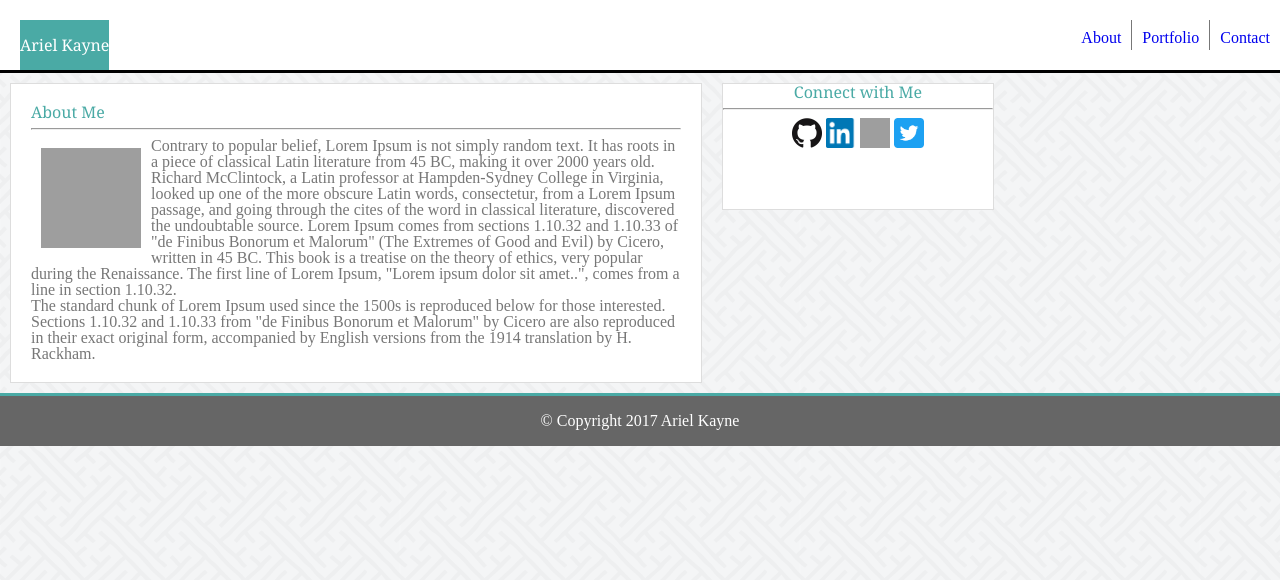
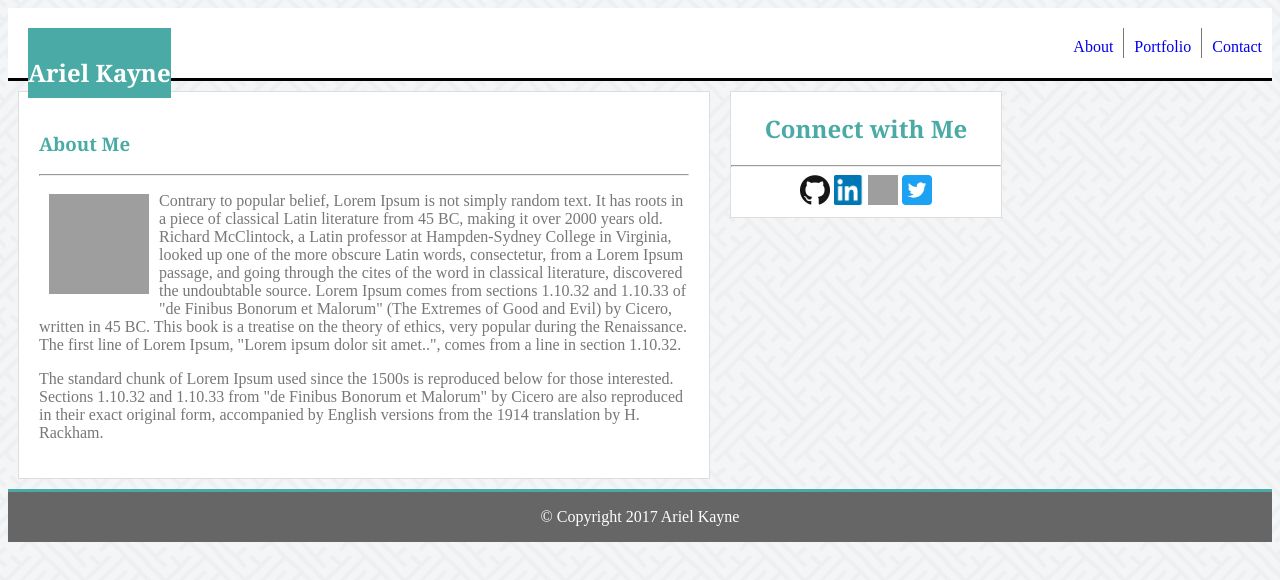
Before and after one commit to arielkayne/Basic-Portfolio, a plain HTML site: page index.html in a window 1280 px wide. Drawn offline with Linux system fonts and the light colour scheme; grey boxes are pictures that could not be loaded.

Commit message:
newish updates

```diff
--- a/css/style.css
+++ b/css/style.css
@@ -1,7 +1,6 @@
 body {
 	background-image: url('../images/sayagata-400px.png');
 	color: #777777;
-
 }
 
 header {
@@ -23,17 +22,11 @@ footer {
 	border-top: 3px solid #4aaaa5;
 }
 
-h1 {
+h1, h2 {
 	font-family: 'Georgia', Times, Times New Roman, serif;
 	color: #4aaaa5;
-
 }
 
-h2 {
-	font-family: 'Georgia', Times, Times New Roman, serif;
-	color: #4aaaa5;
-
-}
 
 #myName {
 	display:inline-block;
@@ -45,10 +38,11 @@ h2 {
 	line-height: 50px;
 }
 
-.naviBar {float: right;
-
+.naviBar {
+	float: right;
 }
 
+section.naviBar:float {color: yellow;}
 
 #contactNav {
 	float:right;
@@ -78,6 +72,7 @@ h2 {
 	padding: 20px;
 	border: 1px solid #dddddd;
 	margin: 10px;
+	overflow: auto;
 }
 
 #bioPic {
@@ -114,6 +109,7 @@ h2 {
 	right:5%;
 
 }
+
 
 /*Colors Pro-tip: Use the Eye Dropper Chrome extension to find the colors used on web pages.
 
--- a/index.html
+++ b/index.html
@@ -6,7 +6,7 @@
 	<head>
 		<title>Ari's Body of Work</title>
 		<meta charset="UTF-8">
-  		<link rel="stylesheet" type="text/css" href="css/reset.css">
+  		<!-- <link rel="stylesheet" type="text/css" href="css/reset.css">  -->
   		<link rel="stylesheet" type="text/css" href="css/style.css">
 
 	</head>
@@ -26,8 +26,8 @@
 				<a href="#"><li id="aboutNav">About</li></a>
 				</ul>
 			</section>
+		</header>
 
-		</header>
 
 		<section class="content">
 			<!--About Me-->
@@ -38,29 +38,26 @@
 				<img id ="bioPic" src="images/20160912LG-TVLheadshots003 BW.jpg" width="100px" height="100px" alt="Bio Pic">
 				<!--About me text-->
 				<p>Contrary to popular belief, Lorem Ipsum is not simply random text. It has roots in a piece of classical Latin literature from 45 BC, making it over 2000 years old. Richard McClintock, a Latin professor at Hampden-Sydney College in Virginia, looked up one of the more obscure Latin words, consectetur, from a Lorem Ipsum passage, and going through the cites of the word in classical literature, discovered the undoubtable source. Lorem Ipsum comes from sections 1.10.32 and 1.10.33 of "de Finibus Bonorum et Malorum" (The Extremes of Good and Evil) by Cicero, written in 45 BC. This book is a treatise on the theory of ethics, very popular during the Renaissance. The first line of Lorem Ipsum, "Lorem ipsum dolor sit amet..", comes from a line in section 1.10.32.</p>
+
 				<p>
 				The standard chunk of Lorem Ipsum used since the 1500s is reproduced below for those interested. Sections 1.10.32 and 1.10.33 from "de Finibus Bonorum et Malorum" by Cicero are also reproduced in their exact original form, accompanied by English versions from the 1914 translation by H. Rackham.</p>
 			</article>
+		</section>
 
-
-			<article id="connect">
+			<section id="connect">
 				<!--Connect with Me section that's used in each child page-->
 				<h2>Connect with Me</h2>
 				<hr>
+				<!--3 social media logos and links-->
+				<a href="https://www.github.com/arielkayne" target="_blank:"><img src="images/GitHub-Mark-120px-plus.png" alt="Git Logo" height="30px" width="30px"></a>
+				<a href="https://www.linkedin.com/in/arielkayne" target="_blank:"><img src="images/In-2CRev-128px-R.png" alt="LinkedIn Logo" height="30px" width="30px"></a>
+				<a href="https://www.stackoverflow.com/users/8820424/ariel-kayne" target="_blank:"><img src="http://lorempixel.com/30/30" alt="Stack Overflow Logo" height="30px" width="30px"></a>
+				<a href="https://www.twitter.com/arielkayne" target="_blank:"><img src="images/Twitter_Social_Icon_Rounded_Square_Color.png" alt="Twitter Logo" height="30px" width="30px"></a>
+			</section>
 
-				<!--3 social media logos and links-->
-				<section id="logos">
-					<a href="https://www.github.com/arielkayne" target="_blank:"><img src="images/GitHub-Mark-120px-plus.png" alt="Git Logo" height="30px" width="30px"></a>
-					<a href="https://www.linkedin.com/in/arielkayne" target="_blank:"><img src="images/In-2CRev-128px-R.png" alt="LinkedIn Logo" height="30px" width="30px"></a>
-					<a href="https://www.stackoverflow.com/users/8820424/ariel-kayne" target="_blank:"><img src="http://lorempixel.com/30/30" alt="Stack Overflow Logo" height="30px" width="30px"></a>
-					<a href="https://www.twitter.com/arielkayne" target="_blank:"><img src="images/Twitter_Social_Icon_Rounded_Square_Color.png" alt="Twitter Logo" height="30px" width="30px"></a>
 
-				</section>
-			</article>
 
-		</section>
-
-		<footer id="foot" style="background: violet; background: #666666; color:white;">&copy; Copyright 2017 Ariel Kayne</footer>
+		<footer class="foot" style="background: violet; background: #666666; color:white;">&copy; Copyright 2017 Ariel Kayne</footer>
 
 	</body>
 
```
